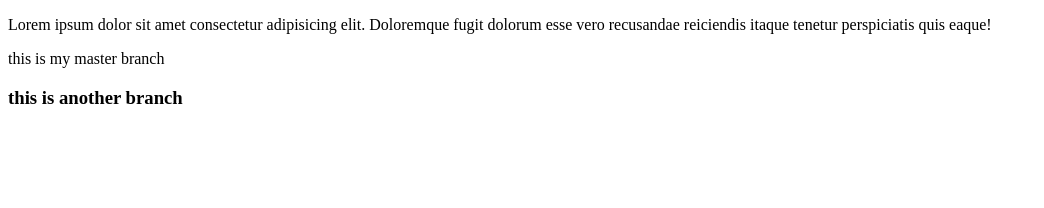
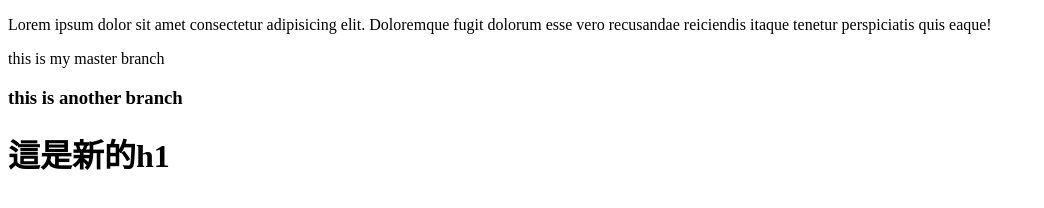
Before and after one commit to allenkuo07202/2024-test1, a plain HTML site: page index.html in a window 1280 px wide. Shown: the whole page, without its empty margins (0-1044 px from the left). Drawn offline with Linux system fonts and the light colour scheme.

Commit message:
add a new h1

```diff
--- a/index.html
+++ b/index.html
@@ -14,5 +14,6 @@
     </p>
     <p>this is my master branch</p>
     <h3>this is another branch</h3>
+    <h1>這是新的h1</h1>
   </body>
 </html>
```
